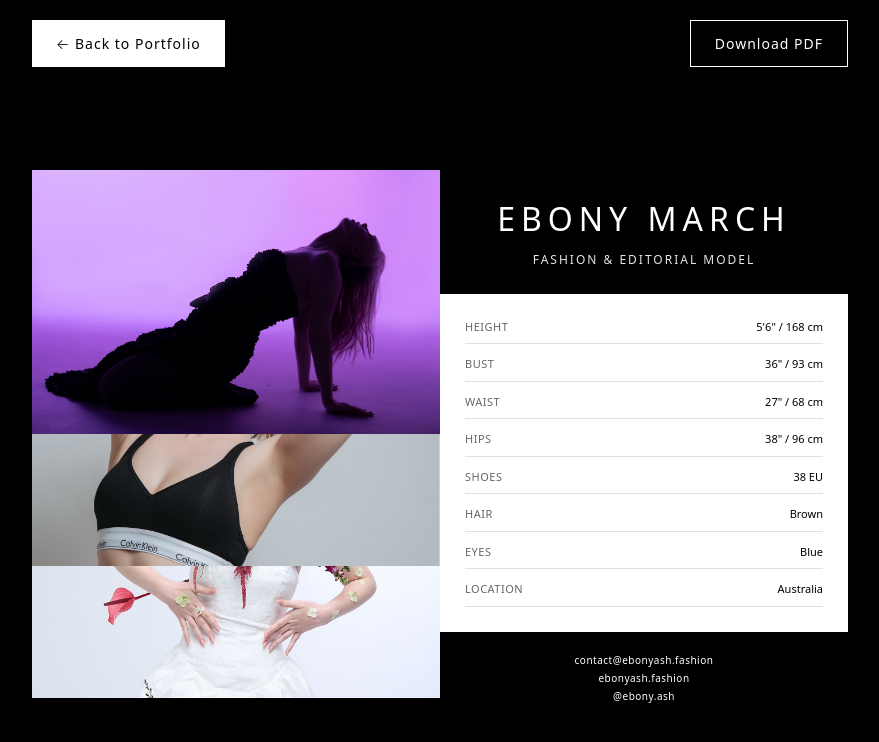
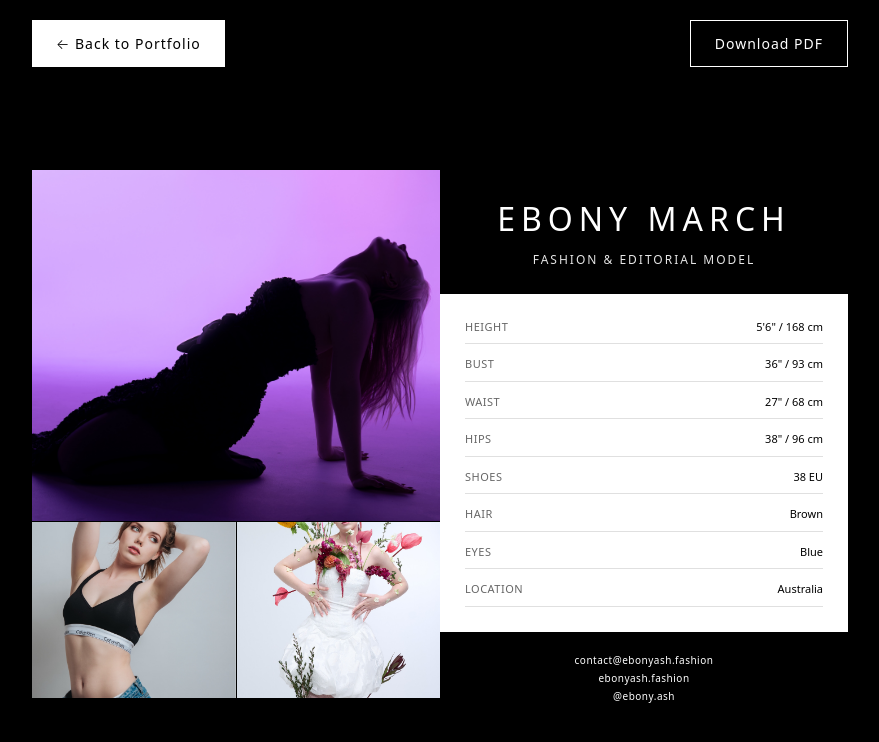
Before and after one commit to MRID0007/Ebony-01, a React (Vite) app: page /comp-card in a window 1280 px wide. Shown: the top 742 px of the page, without its empty margins (200-1079 px from the left). Built offline with nearby package versions, Linux system fonts and the light colour scheme.

Commit message:
Fix comp card image layout - hero on top, two images side by side below
- Change photos from vertical stack to grid layout
- Hero image spans full width on top (2fr height)
- Second and third images side by side below (1fr height each)
- Maintain landscape PDF orientation

```diff
--- a/src/components/CompCardPage/CompCardPage.css
+++ b/src/components/CompCardPage/CompCardPage.css
@@ -72,16 +72,17 @@
 }
 
 .comp-photos {
-  display: flex;
-  flex-direction: column;
+  display: grid;
+  grid-template-columns: 1fr 1fr;
+  grid-template-rows: 2fr 1fr;
   width: 100%;
-  gap: 0;
+  height: 100%;
+  gap: 1px;
 }
 
 .comp-photo {
   background: #f0f0f0;
   overflow: hidden;
-  flex: 1;
 }
 
 .comp-photo img {
@@ -91,7 +92,7 @@
 }
 
 .comp-photo-main {
-  flex: 2;
+  grid-column: 1 / -1;
 }
 
 /* Right side - Info */
```
